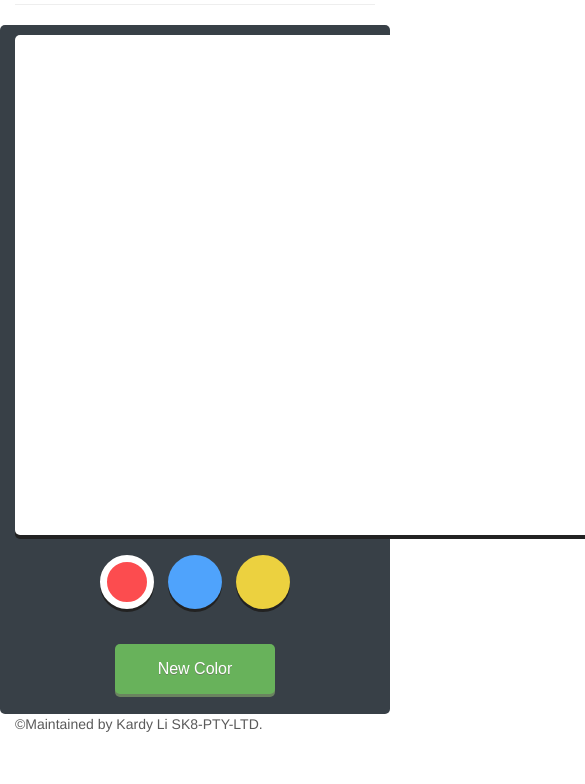
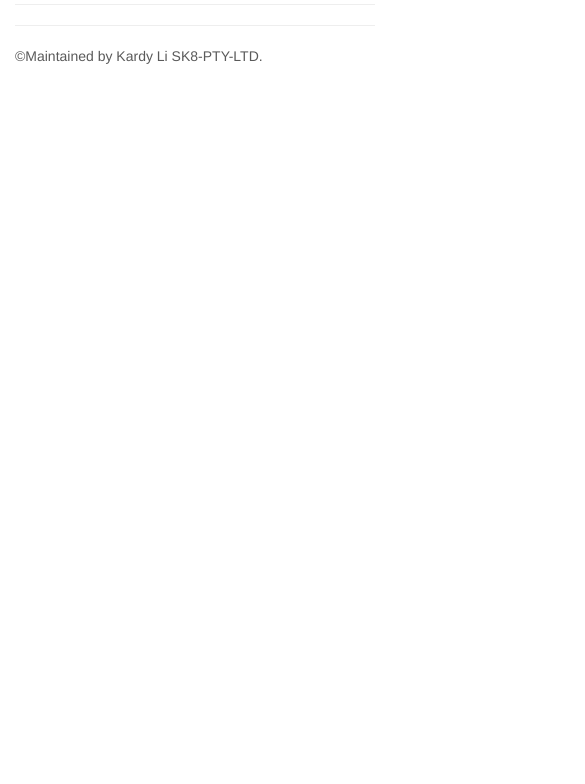
Before and after one commit to SK8-PTY-LTD/Kardy, a website: page index.html in a window 390 px wide. Shown: the part 3292-4076 px from the top of the page, 585 px wide, since content can reach past the window. After the commit the page ends 3408 px from the top, so only its background shows below. Drawn offline with Linux system fonts and the light colour scheme.

Commit message:
update view in mobile device

```diff
--- a/index.html
+++ b/index.html
@@ -3,7 +3,8 @@
 <head>
     <meta charset="utf-8">
     <meta http-equiv="X-UA-Compatible" content="IE=edge">
-    <meta name="viewport" content="width=device-width, initial-scale=1">
+    <!--<meta name="viewport" content="width=device-width, initial-scale=1">-->
+    <meta name="viewport" content="width=device-width, initial-scale=1, maximum-scale=1, user-scalable=no">
     <link rel="stylesheet" type="text/css" href="stylesheets/normalize.css">
     <link href="bower_components/bootstrap/dist/css/bootstrap.min.css" rel="stylesheet">
     <link rel="stylesheet" type="text/css" href="stylesheets/stylesheet.css">
@@ -204,8 +205,9 @@
 
         <hr class="featurette-divider">
       <!-- /END THE FEATURETTES -->
+
         <!-- canvas -->
-        <div class="row" id="recordingIdeas" >
+        <div class="row hidden-xs hidden-xs" id="recordingIdeas" >
             <div class="col-md-9">
             <canvas width="850" height="500"></canvas>
             </div>
@@ -241,6 +243,7 @@
             </div>
         </div>
 
+        <hr>
       <!-- FOOTER -->
       <footer>
           <p>&copy;Maintained by Kardy Li SK8-PTY-LTD.</p>
```
